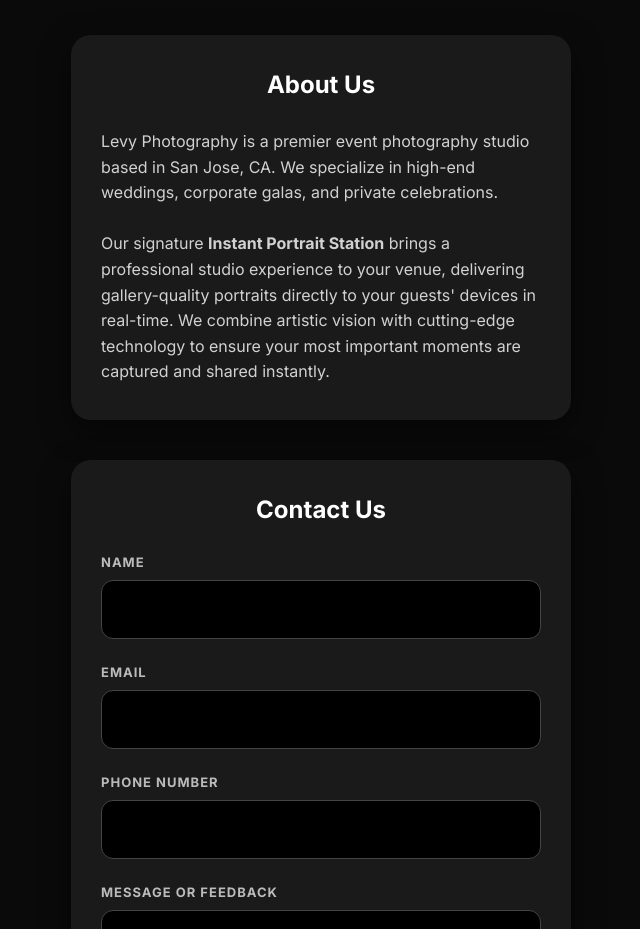
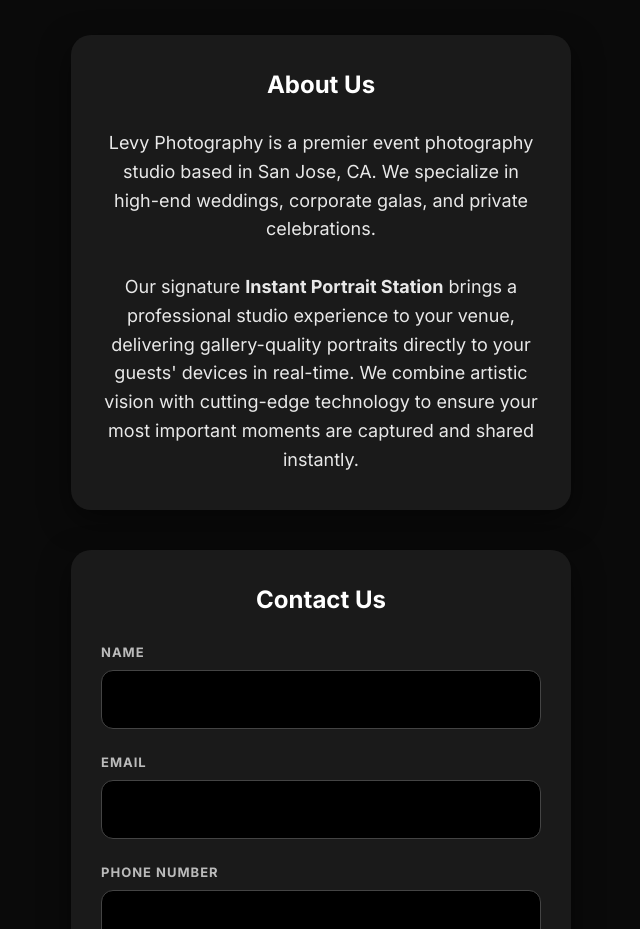
Before and after one commit to le-pham/levyphotos_website, a plain HTML site: page index.html in a window 1280 px wide. Shown: the part 1280-2209 px from the top of the page, without its empty margins (319-959 px from the left). Drawn offline with Linux system fonts and the light colour scheme.

Commit message:
font size

```diff
--- a/index.html
+++ b/index.html
@@ -169,10 +169,10 @@
         }
 
         .about-text {
-            font-size: 16px;
+            font-size: 18px;
             line-height: 1.6;
-            opacity: 0.8;
-            text-align: left;
+            opacity: 0.9;
+            text-align: center;
         }
 
         label {
```
